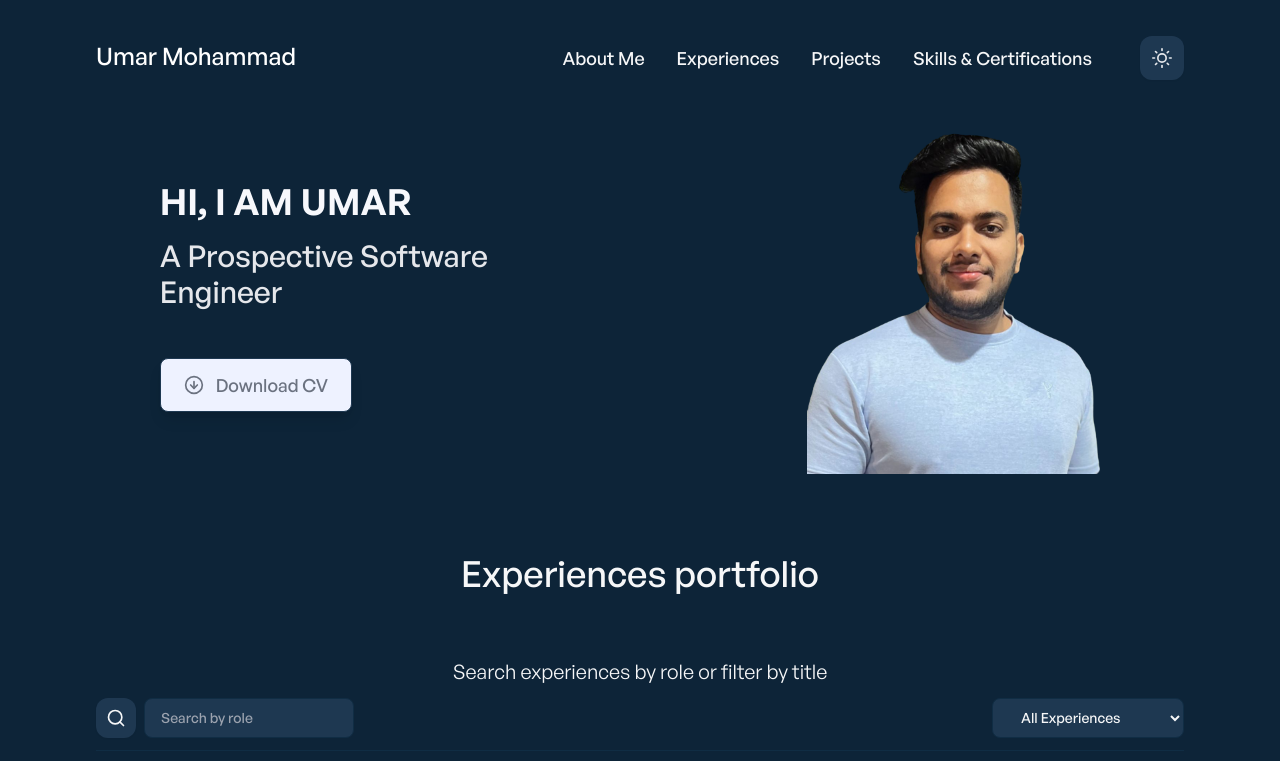
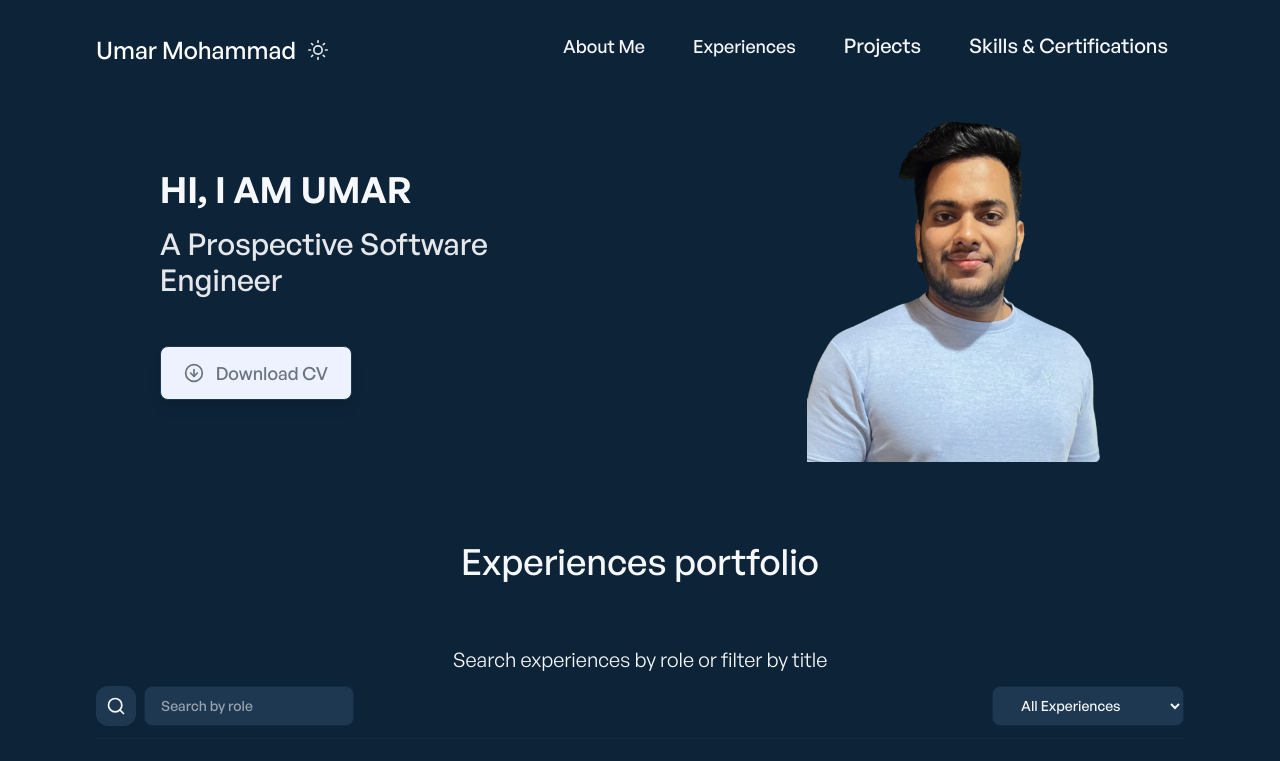
Before and after one commit to umar-7w4/portfolio-umar, a React (Create React App) app: page / in a window 1280 px wide. Shown: the top 761 px of the page. Built offline with nearby package versions, Linux system fonts and the light colour scheme.

Commit message:
Update AppHeader.jsx

```diff
--- a/src/components/shared/AppHeader.jsx
+++ b/src/components/shared/AppHeader.jsx
@@ -1,39 +1,26 @@
 import { useState } from "react";
-import { FiMenu, FiMoon, FiSun, FiX } from "react-icons/fi";
+import { FiMoon, FiSun } from "react-icons/fi";
 import { Link } from "react-router-dom";
 import useThemeSwitcher from "../../hooks/useThemeSwitcher";
 import HireMeModal from "../HireMeModal";
-import logoLight from "../../images/logo-light.svg";
-import logoDark from "../../images/logo-dark.svg";
 import { motion } from "framer-motion";
 import Button from "../reusable/Button";
 
 const AppHeader = () => {
-  const [showMenu, setShowMenu] = useState(false);
+  const [activeTheme, setTheme] = useThemeSwitcher();
   const [showModal, setShowModal] = useState(false);
-  const [activeTheme, setTheme] = useThemeSwitcher();
 
-  function toggleMenu() {
-    if (!showMenu) {
-      setShowMenu(true);
-    } else {
-      setShowMenu(false);
-    }
+  function showHireMeModal() {
+    setShowModal(!showModal);
+    const htmlElement = document.getElementsByTagName("html")[0];
+    showModal
+      ? htmlElement.classList.remove("overflow-y-hidden")
+      : htmlElement.classList.add("overflow-y-hidden");
   }
 
-  function showHireMeModal() {
-    if (!showModal) {
-      document
-        .getElementsByTagName("html")[0]
-        .classList.add("overflow-y-hidden");
-      setShowModal(true);
-    } else {
-      document
-        .getElementsByTagName("html")[0]
-        .classList.remove("overflow-y-hidden");
-      setShowModal(false);
-    }
-  }
+  const toggleTheme = () => {
+    setTheme(activeTheme === 'dark' ? 'light' : 'dark');
+  };
 
   return (
     <motion.nav
@@ -46,13 +33,6 @@
         {/* Header menu links and small screen hamburger menu */}
         <div className="flex justify-between items-center px-4 sm:px-0">
           <div>
-            {/* <Link to="/">
-              {activeTheme === "dark" ? (
-                <img src={logoDark} className="w-36" alt="Dark Logo" />
-              ) : (
-                <img src={logoLight} className="w-36" alt="Dark Logo" />
-              )}
-            </Link> */}
 
             <div
               style={{
@@ -66,163 +46,28 @@
               <Link to="/">Umar Mohammad</Link>
             </div>
           </div>
-
-          {/* Theme switcher small screen */}
-          <div
-            onClick={() => setTheme(activeTheme)}
-            aria-label="Theme Switcher"
-            className="block sm:hidden ml-0 bg-primary-light dark:bg-ternary-dark p-3 shadow-sm rounded-xl cursor-pointer"
-          >
+          <div onClick={() => setTheme(activeTheme)} aria-label="Theme Switcher" className="p-3 cursor-pointer">
             {activeTheme === "dark" ? (
               <FiMoon className="text-ternary-dark hover:text-gray-400 dark:text-ternary-light dark:hover:text-primary-light text-xl" />
             ) : (
               <FiSun className="text-gray-200 hover:text-gray-50 text-xl" />
             )}
           </div>
-
-          {/* Small screen hamburger menu */}
-          <div className="sm:hidden">
-            <button
-              onClick={toggleMenu}
-              type="button"
-              className="focus:outline-none"
-              aria-label="Hamburger Menu"
-            >
-              <svg
-                xmlns="http://www.w3.org/2000/svg"
-                viewBox="0 0 24 24"
-                className="h-7 w-7 fill-current text-secondary-dark dark:text-ternary-light"
-              >
-                {showMenu ? (
-                  <FiX className="text-3xl" />
-                ) : (
-                  <FiMenu className="text-3xl" />
-                )}
-              </svg>
-            </button>
-          </div>
         </div>
 
-        {/* Header links small screen */}
-        <div
-          className={
-            showMenu
-              ? "block m-0 sm:ml-4 mt-5 sm:mt-3 sm:flex p-5 sm:p-0 justify-center items-center shadow-lg sm:shadow-none"
-              : "hidden"
-          }
-        >
-          <Link
-            to="/projects"
-            className="block text-left text-lg text-primary-dark dark:text-ternary-light hover:text-secondary-dark dark:hover:text-secondary-light  sm:mx-4 mb-2 sm:py-2"
-            aria-label="Projects"
-          >
-            Projects
-          </Link>
-          <Link
-            to="/about"
-            className="block text-left text-lg text-primary-dark dark:text-ternary-light hover:text-secondary-dark dark:hover:text-secondary-light  sm:mx-4 mb-2 sm:py-2 border-t-2 pt-3 sm:pt-2 sm:border-t-0 border-primary-light dark:border-secondary-dark"
-            aria-label="About Me"
-          >
-            About Me
-          </Link>
-          <Link
-            to="/contact"
-            className="block text-left text-lg text-primary-dark dark:text-ternary-light hover:text-secondary-dark dark:hover:text-secondary-light  sm:mx-4 mb-2 sm:py-2 border-t-2 pt-3 sm:pt-2 sm:border-t-0 border-primary-light dark:border-secondary-dark"
-            aria-label="Contact"
-          >
-            Skills
-          </Link>
-          <div className="border-t-2 pt-3 sm:pt-0 sm:border-t-0 border-primary-light dark:border-secondary-dark">
-            <span
-              onClick={showHireMeModal}
-              className="font-general-medium sm:hidden block text-left text-md bg-indigo-500 hover:bg-indigo-600 text-white shadow-sm rounded-sm px-4 py-2 mt-2 duration-300 w-24"
-              aria-label="Hire Me Button"
-            >
-              <Button title="Hire Me" />
-            </span>
-          </div>
-        </div>
-
-        {/* Header links large screen */}
-
-        {/* Header right section buttons */}
-        <div className="hidden sm:flex justify-between items-center flex-col md:flex-row">
-          {/* <div className="hidden md:flex">
-            <span
-              onClick={showHireMeModal}
-              className="text-md font-general-medium bg-indigo-500 hover:bg-indigo-600 text-white shadow-sm rounded-md px-5 py-2.5 duration-300"
-              aria-label="Hire Me Button"
-            >
-              <Button title="Hire Me" />
-            </span>
-          </div> */}
-
-          {/* Theme switcher large screen */}
-          <div>
-            <div
-              className="font-general-medium hidden m-0 sm:ml-4 mt-5 sm:mt-3 sm:flex p-5 sm:p-0 justify-center shadow-lg sm:shadow-none"
-              style={{ alignItems: "self-start" }}
-            >
-              <Link
-                to="/about"
-                className="block text-left text-lg text-primary-dark dark:text-ternary-light hover:text-secondary-dark dark:hover:text-secondary-light  sm:mx-4 mb-2 sm:py-2"
-                aria-label="About Me"
-              >
-                About Me
-              </Link>
-              <Link
-                to="/experiences"
-                className="block text-left text-lg text-primary-dark dark:text-ternary-light hover:text-secondary-dark dark:hover:text-secondary-light  sm:mx-4 mb-2 sm:py-2"
-                aria-label="Experiences"
-              >
-                Experiences
-              </Link>
-
-              <Link
-                to="/projects"
-                className="block text-left text-lg text-primary-dark dark:text-ternary-light hover:text-secondary-dark dark:hover:text-secondary-light  sm:mx-4 mb-2 sm:py-2"
-                aria-label="Projects"
-              >
-                Projects
-              </Link>
-
-              <Link
-                to="/skills&certifications"
-                className="block text-left text-lg text-primary-dark dark:text-ternary-light hover:text-secondary-dark dark:hover:text-secondary-light  sm:mx-4 mb-2 sm:py-2"
-                aria-label="Contact"
-              >
-                Skills & Certifications
-              </Link>
-              {/* <Link
-                to="/experiences"
-                className="block text-left text-lg text-primary-dark dark:text-ternary-light hover:text-secondary-dark dark:hover:text-secondary-light  sm:mx-4 mb-2 sm:py-2"
-                aria-label="Contact"
-              >
-                Experience
-              </Link> */}
-
-              <div
-                onClick={() => setTheme(activeTheme)}
-                aria-label="Theme Switcher"
-                className="ml-8 bg-primary-light dark:bg-ternary-dark p-3 shadow-sm rounded-xl cursor-pointer"
-              >
-                {activeTheme === "dark" ? (
-                  <FiMoon className="text-ternary-dark hover:text-gray-400 dark:text-ternary-light dark:hover:text-primary-light text-xl" />
-                ) : (
-                  <FiSun className="text-gray-200 hover:text-gray-50 text-xl" />
-                )}
-              </div>
-            </div>
-          </div>
+        {/* Navigation Links */}
+        <div className="font-general-medium flex justify-center items-center gap-4">
+          <Link to="/about" className="block text-left text-lg text-primary-dark dark:text-ternary-light hover:text-secondary-dark dark:hover:text-secondary-light  sm:mx-4 mb-2 sm:py-2">About Me</Link>
+          <Link to="/experiences" className="block text-left text-lg text-primary-dark dark:text-ternary-light hover:text-secondary-dark dark:hover:text-secondary-light  sm:mx-4 mb-2 sm:py-2">Experiences</Link>
+          <Link to="/projects" className="block text-left text-xl font text-primary-dark dark:text-ternary-light hover:text-secondary-dark dark:hover:text-secondary-light sm:mx-4 mb-2 sm:py-2">Projects</Link>
+          <Link to="/skills&certifications" className="block text-left text-xl font text-primary-dark dark:text-ternary-light hover:text-secondary-dark dark:hover:text-secondary-light sm:mx-4 mb-2 sm:py-2">Skills & Certifications</Link>
         </div>
       </div>
-      {/* Hire me modal */}
-      {/* <div>
-        {showModal ? (
-          <HireMeModal onClose={showHireMeModal} onRequest={showHireMeModal} />
-        ) : null}
-        {showModal ? showHireMeModal : null}
-      </div> */}
+
+      {/* Hire Me Modal */}
+      {showModal && (
+        <HireMeModal onClose={showHireMeModal} onRequest={showHireMeModal} />
+      )}
     </motion.nav>
   );
 };
```
